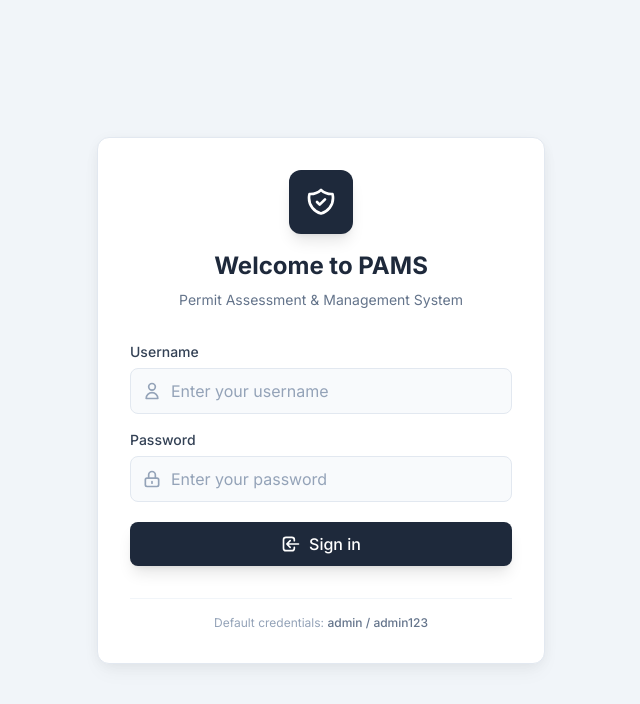
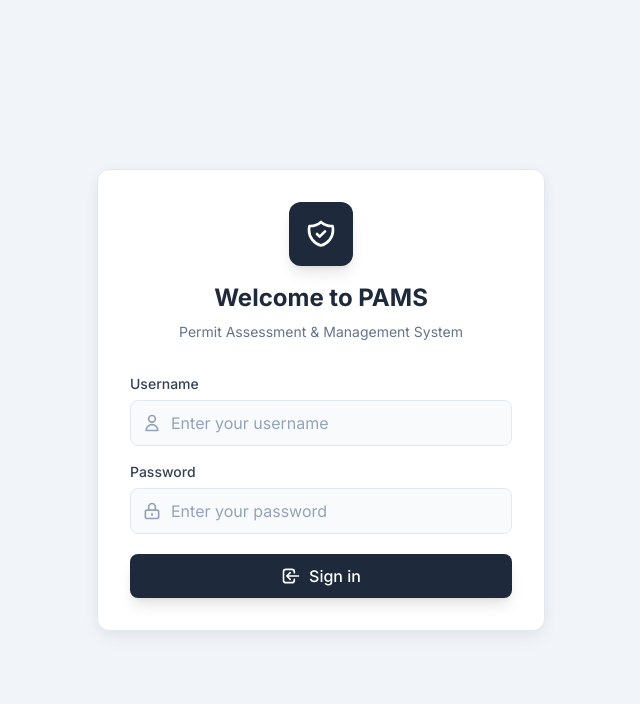
Before and after one commit to rheymarbayeta/PAMS, a Next.js app in the folder frontend/: page /login in a window 1280 px wide. Shown: the top 704 px of the page, without its empty margins (319-959 px from the left). Built offline with nearby package versions, Linux system fonts and the light colour scheme.

Commit message:
fix: Port problem

```diff
--- a/frontend/app/login/page.tsx
+++ b/frontend/app/login/page.tsx
@@ -136,11 +136,7 @@ export default function LoginPage() {
           </form>
 
           {/* Footer */}
-          <div className="text-center pt-4 border-t border-slate-100">
-            <p className="text-xs text-slate-400">
-              Default credentials: <span className="font-medium text-slate-500">admin / admin123</span>
-            </p>
-          </div>
+
         </div>
       </div>
     </div>
```
Also changed, not shown: 1 other file (tests, documents, lock files or other folders).
